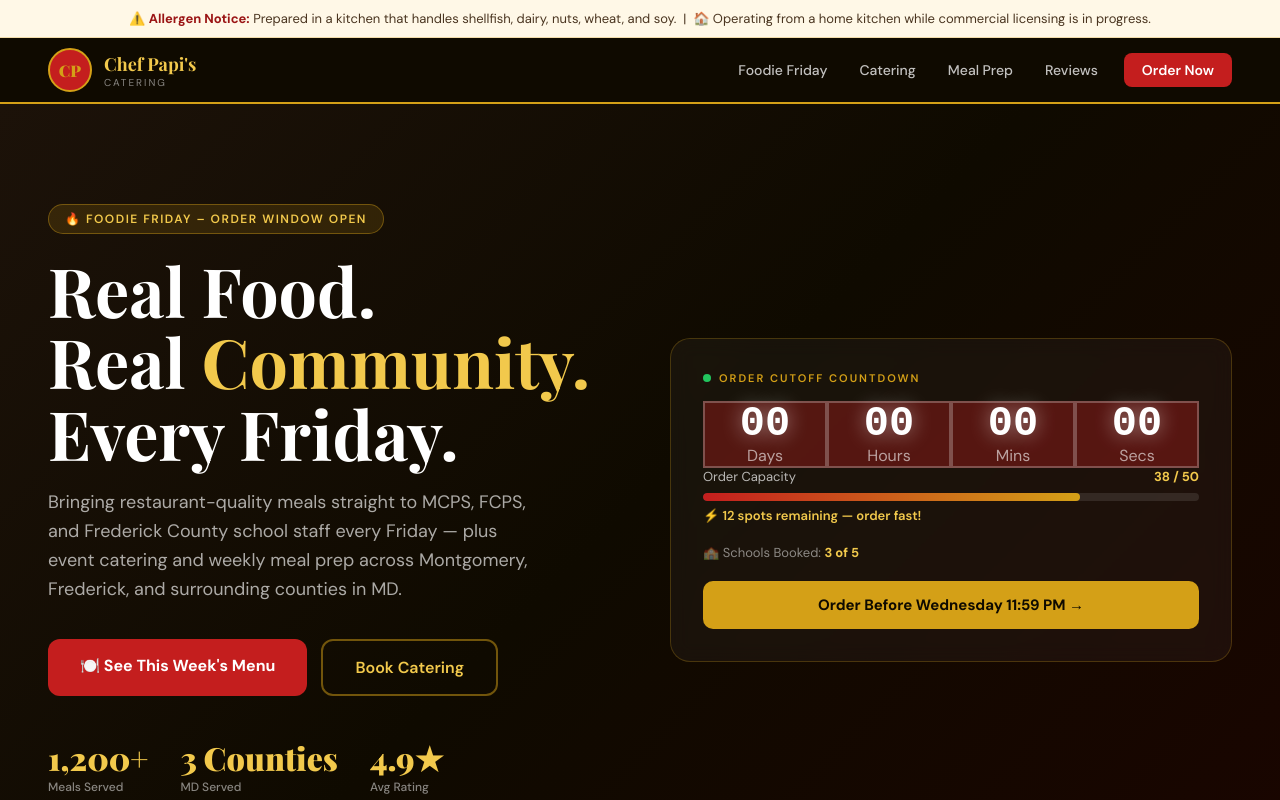
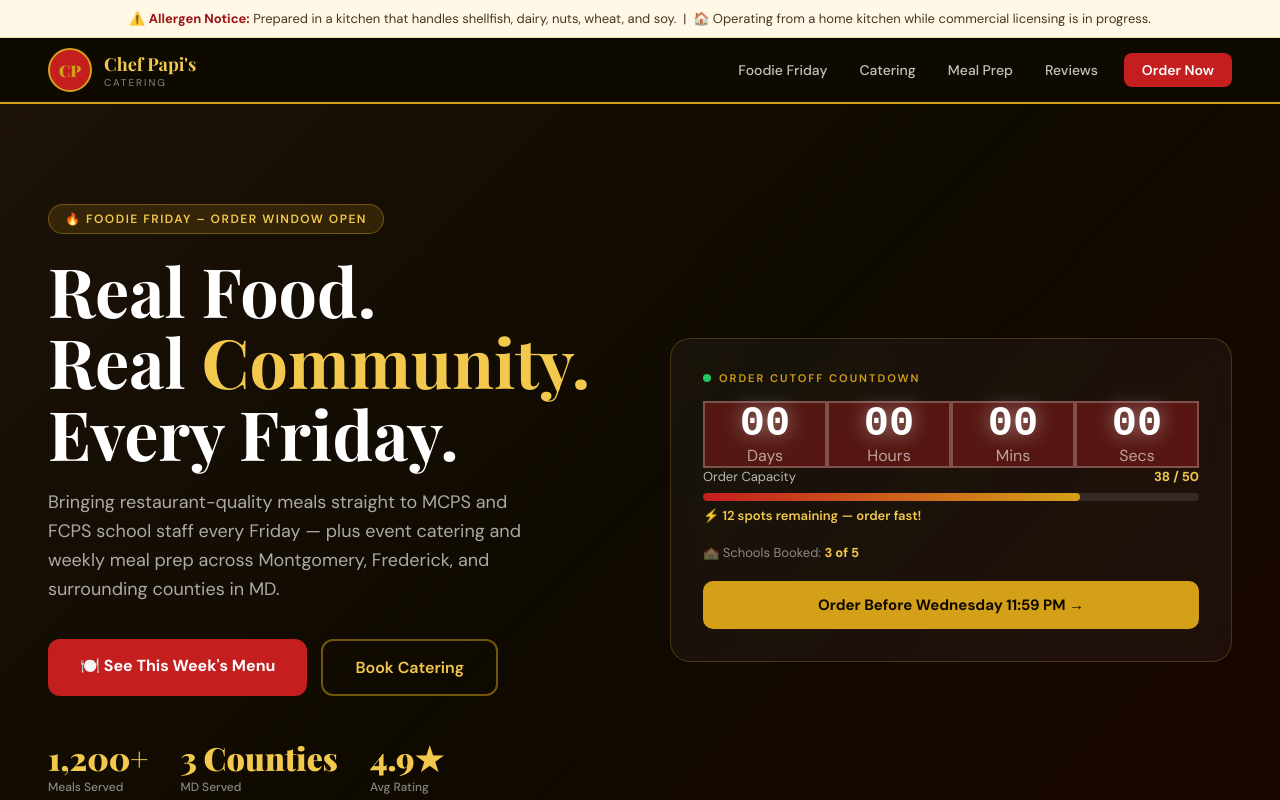
Before and after one commit to ChefP23/Chef-Papis-Catering, a Next.js app: page / in a window 1280 px wide. Shown: the top 800 px of the page. Built offline with nearby package versions, Linux system fonts and the light colour scheme; no server answers; the database is empty.

Commit message:
Update hero text, delivery date to March 6, remove Frederick County from menu section

```diff
--- a/src/app/page.tsx
+++ b/src/app/page.tsx
@@ -108,7 +108,7 @@
               Real Food.<br />Real <span style={{ color: 'var(--gold-light)' }}>Community.</span><br />Every Friday.
             </h1>
             <p style={{ fontSize: 18, lineHeight: 1.6, color: 'rgba(255,255,255,0.65)', marginBottom: 36, maxWidth: 480 }}>
-              Bringing restaurant-quality meals straight to MCPS, FCPS, and Frederick County school staff every Friday — plus event catering and weekly meal prep across Montgomery, Frederick, and surrounding counties in MD.
+              Bringing restaurant-quality meals straight to MCPS and FCPS school staff every Friday — plus event catering and weekly meal prep across Montgomery, Frederick, and surrounding counties in MD.
             </p>
             <div style={{ display: 'flex', gap: 14, flexWrap: 'wrap', marginBottom: 40 }}>
               <a href="#menu" style={{ padding: '16px 32px', borderRadius: 12, background: 'var(--red)', color: '#fff', fontSize: 16, fontWeight: 700, textDecoration: 'none' }}>🍽️ See This Week&apos;s Menu</a>
@@ -186,7 +186,7 @@
           <h2 style={{ fontSize: 'clamp(28px, 4vw, 48px)', marginBottom: 16 }}>More Ways to Eat Good</h2>
           <div style={{ display: 'grid', gridTemplateColumns: 'repeat(auto-fit, minmax(300px, 1fr))', gap: 24, marginTop: 48 }}>
             {[
-              { emoji: '🍱', title: 'Foodie Friday', desc: 'Weekly lunch delivery to MCPS, FCPS, and Frederick County schools. Order by Wednesday night, delivered Friday morning.', color: 'linear-gradient(135deg, #9B1515, #C41E1E)', href: '/foodie-friday' },
+              { emoji: '🍱', title: 'Foodie Friday', desc: 'Weekly lunch delivery to MCPS & FCPS. Order by Wednesday night, delivered Friday morning.', color: 'linear-gradient(135deg, #9B1515, #C41E1E)', href: '/foodie-friday' },
               { emoji: '🎉', title: 'Event Catering', desc: 'Corporate events, school functions, and private parties across Montgomery and Frederick County. Minimum $400. Secure your date with a 25% deposit.', color: 'linear-gradient(135deg, #1C1209, #2D1F0A)', href: '#catering' },
               { emoji: '🥗', title: 'Weekly Meal Prep', desc: '5 fresh meals per week, $100. Pay 4 weeks upfront and save 25%. Sunday pickup 6PM.', color: 'linear-gradient(135deg, #0a1f0a, #1a3d1a)', href: '#mealprep' },
             ].map((s) => (
```
